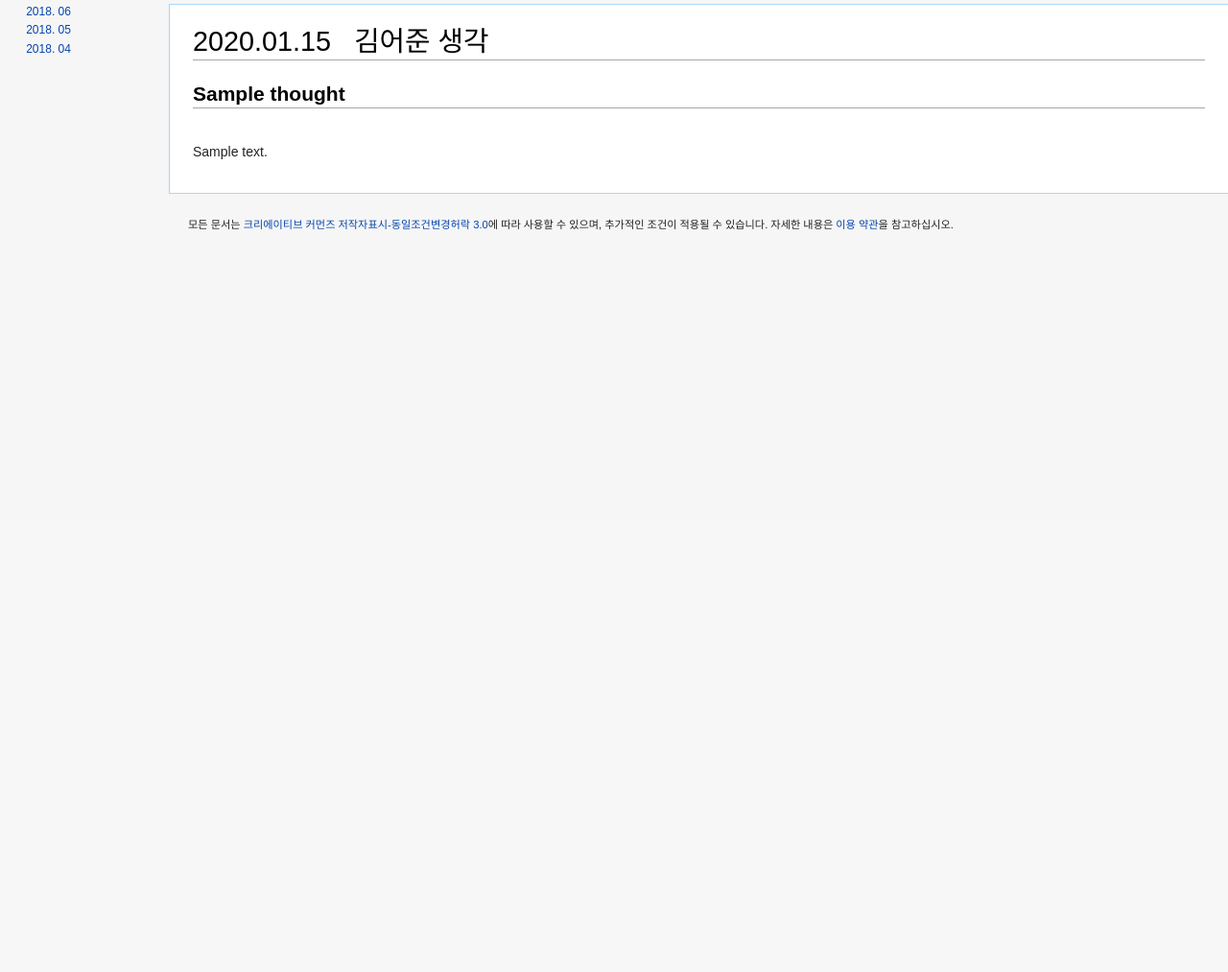
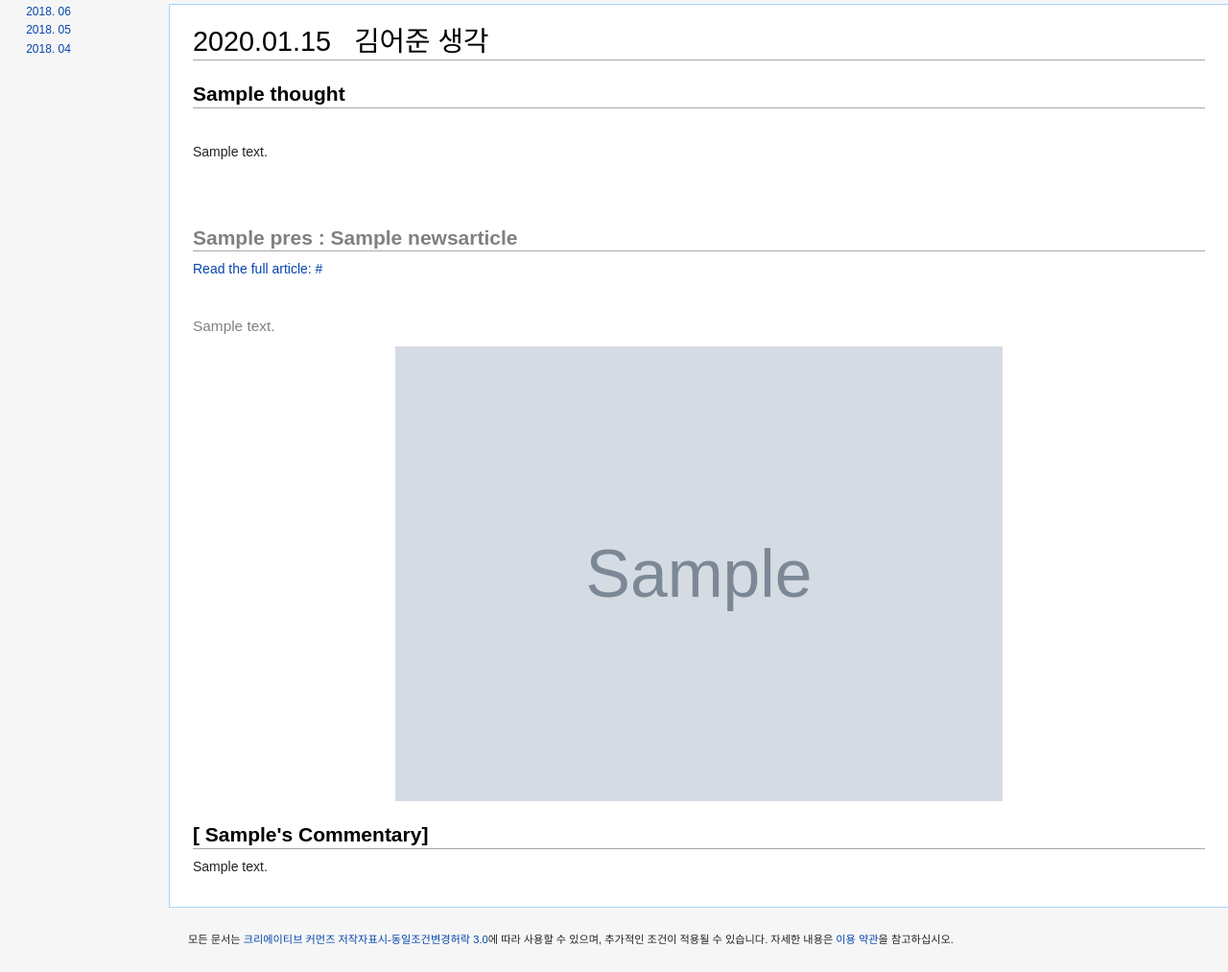
Before and after one commit to johnofkorea/kimoujoon_com, a Django app: page /kr/ in a window 1280 px wide. Shown: the part 258-1271 px from the top of the page at 96% size. Before the commit the page ends 498 px from the top, so only its background shows below. Run offline with Django 3.2, Linux system fonts and the light colour scheme; tables that the repository leaves empty hold one stand-in row (values such as "Sample post"); grey boxes marked "Sample" are stand-in pictures; grey boxes are pictures that could not be loaded.

Commit message:
news article

```diff
--- /dev/null
+++ b/kimoujoonj/d.py
@@ -0,0 +1,10 @@
+# -*- coding:utf-8 -*-
+
+KOREAN = 1
+ENGLISH = 2
+
+
+LANGUAGES = (
+    (KOREAN, '한국어'),
+    (ENGLISH, 'ENGLISH'),
+)
--- a/kimoujoonj/models.py
+++ b/kimoujoonj/models.py
@@ -1,7 +1,7 @@
 # -*- coding:utf-8 -*-
 from django.db import models
 from django.contrib.auth.models import User
-
+from . import d
 
 
 class Media(models.Model):
@@ -66,3 +66,67 @@ class Thought(models.Model):
             self.title_kr,
             self.abstract_kr,
         )
+
+
+
+class Press(models.Model):
+    """
+    신문사들
+    """
+    url = models.CharField(max_length=256)
+    title_kr = models.CharField(max_length=256)
+    title_en = models.CharField(max_length=256, blank=True, null=True)
+
+    content_kr = models.TextField(blank=True, null=True)
+    content_en = models.TextField(blank=True, null=True)
+
+    created = models.DateTimeField(auto_now_add=True)
+    updated = models.DateTimeField(auto_now=True)
+
+    class Meta:
+        verbose_name = 'Press'
+        verbose_name_plural = 'Press'
+        ordering = ['title_kr', ]
+
+    def __str__(self):
+        return u'%s | %s | %s' % (
+            self.id,
+            self.title_kr,
+            self.url,
+        )
+
+
+
+class NewsArticle(models.Model):
+    """
+    해당 날짜 김어준 생각과 관련있는 신문기사.
+    """
+    userKey = models.ForeignKey(User, default=1)
+    pressKey = models.ForeignKey(Press, default=1)
+    thoughtKey = models.ForeignKey(Thought)
+    date = models.DateField()
+
+    language = models.IntegerField(choices=d.LANGUAGES, default=d.KOREAN)
+    url = models.CharField(max_length=256)
+    picture_url = models.CharField(max_length=256, blank=True, null=True)
+    title = models.CharField(max_length=256)
+    content = models.TextField(blank=True, null=True)
+    commentary = models.TextField(blank=True, null=True)
+
+    created = models.DateTimeField(auto_now_add=True)
+    updated = models.DateTimeField(auto_now=True)
+
+    class Meta:
+        verbose_name = 'NewsArticle'
+        verbose_name_plural = 'NewsArticle'
+        ordering = ['-date', '-id', ]
+
+    def __str__(self):
+        return u'%s | %s | %s | %s | %s | %s' % (
+            self.userKey.username,
+            self.date,
+            self.language,
+            self.pressKey.title_kr,
+            self.title,
+            self.commentary,
+        )
--- a/kimoujoonj/templates/en/newsfactory.html
+++ b/kimoujoonj/templates/en/newsfactory.html
@@ -27,7 +27,13 @@
 
 			  <div class="visualClear"></div>
 			</div>
+
+			{% include 'en/news_article.html' %}
+
 		</div>
+		<br />
+		<br />
+		<br />
 		<br />
 
 	{% endfor %}
--- a/kimoujoonj/templates/kr/home.html
+++ b/kimoujoonj/templates/kr/home.html
@@ -27,6 +27,8 @@
 
       <div class="visualClear"></div>
     </div>
+    {% include 'kr/news_article.html' %}
+
   </div>
 
   {% endblock %}
--- /dev/null
+++ b/kimoujoonj/templates/kr/news_article.html
@@ -0,0 +1,42 @@
+{% for article in thought.newsarticle_set.all %}
+
+  {% if article.language == 1 %}
+      <br />
+      <br />
+
+      <div id="bodyContent" class="mw-body-content">
+
+        <div id="mw-content-text" lang="ko" dir="ltr" class="mw-content-ltr">
+          <div class="mw-parser-output">
+
+            <h2>
+              <span class="mw-headline" style="color:grey;">{{ article.pressKey.title_kr }} : {{ article.title }}</span>
+            </h2>
+
+            <p>
+              <a href="{{ article.url }}" target="_blank">Read the full article: {{ article.url }}</a>
+            </p>
+
+            <br />
+
+            <p>
+              <div style="color:grey; font-size:1.1em;">{{ article.content | linebreaks }}</div>
+            </p>
+
+            <p>
+              <img src="{{ article.picture_url }}" style="position:relative; width:60%; left:20%; " />
+            </p>
+
+            <p>
+              <h2>[ {{ article.userKey.first_name }}'s Commentary]</h2>
+              {{ article.commentary | linebreaks }}
+            </p>
+
+          </div>
+        </div>
+
+        <div class="visualClear"></div>
+      </div>
+  {% endif %}
+
+{% endfor %}
--- a/kimoujoonj/templates/kr/newsfactory.html
+++ b/kimoujoonj/templates/kr/newsfactory.html
@@ -27,7 +27,13 @@
 
 		  <div class="visualClear"></div>
 		</div>
+
+		{% include 'kr/news_article.html' %}
+
 	</div>
+	<br />
+	<br />
+	<br />
 	<br />
 
 {% endfor %}
--- a/kimoujoonj/views.py
+++ b/kimoujoonj/views.py
@@ -30,6 +30,7 @@ def newsfactory(request, year_month):
     return render(request, 'en/newsfactory.html', context)
 
 
+
 def home_kr(request):
     thought = Thought.objects.all().order_by('-date')[0]
     context = {
```
Also changed, not shown: kimoujoonj/admin.py (+13 -1 lines), kimoujoonj/templates/en/home.html (+5 -2 lines), kimoujoonj/templates/en/news_article.html (added, +42 -0 lines). Lines whose indentation alone changed are shown as unchanged.
